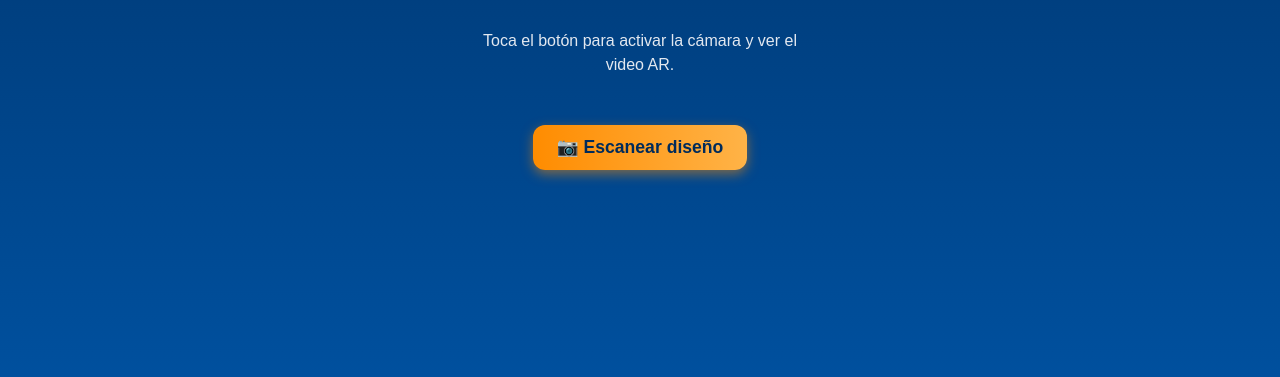
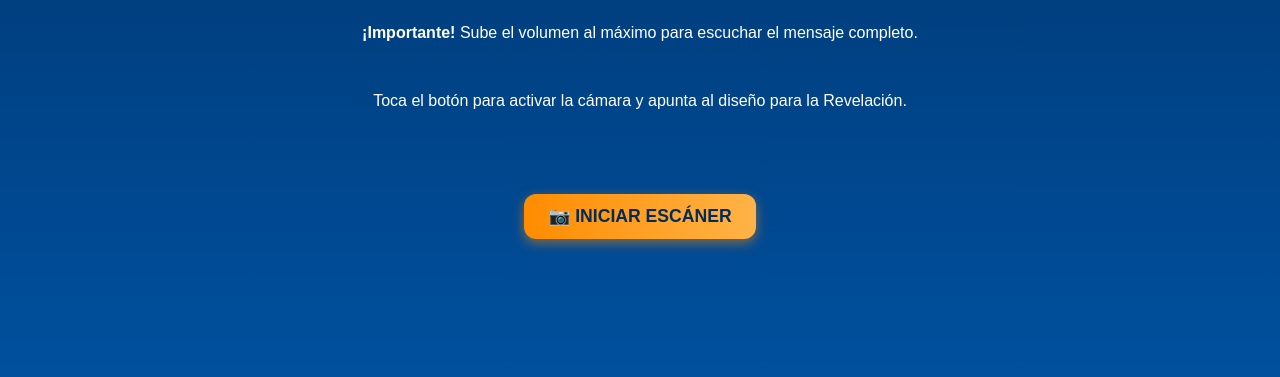
Before and after one commit to julianburgos94/donrevelacion, a plain HTML site: page index.html in a window 1280 px wide. Shown: the part 463-840 px from the top of the page. Drawn offline with Linux system fonts and the light colour scheme.

Commit message:
Modify initial screen text and button label
Updated the initial screen message and button text for clarity.

```diff
--- a/index.html
+++ b/index.html
@@ -143,7 +143,8 @@
         max-width: 320px;
         line-height: 1.5;
     ">
-        Toca el botón para activar la cámara y ver el video AR.
+        <p><strong>¡Importante!</strong> Sube el volumen al máximo para escuchar el mensaje completo.</p>
+        <p>Toca el botón para activar la cámara y apunta al diseño para la Revelación.</p>
     </p>
 
     <button id="btnEscanear" type="button" style="
@@ -160,11 +161,10 @@
     "
     onmouseover="this.style.transform='scale(1.05)'; this.style.boxShadow='0 6px 15px rgba(255,180,70,0.7)'"
     onmouseout="this.style.transform='scale(1)'; this.style.boxShadow='0 4px 12px rgba(255,140,0,0.5)'">
-        📷 Escanear diseño
+        📷 INICIAR ESCÁNER
     </button>
 
 </div>
-
 
     <!-- Contenedor AR -->
     <div id="ar-wrapper"></div>
@@ -237,4 +237,5 @@
     </script>
 </body>
 
+
 </html>
```
